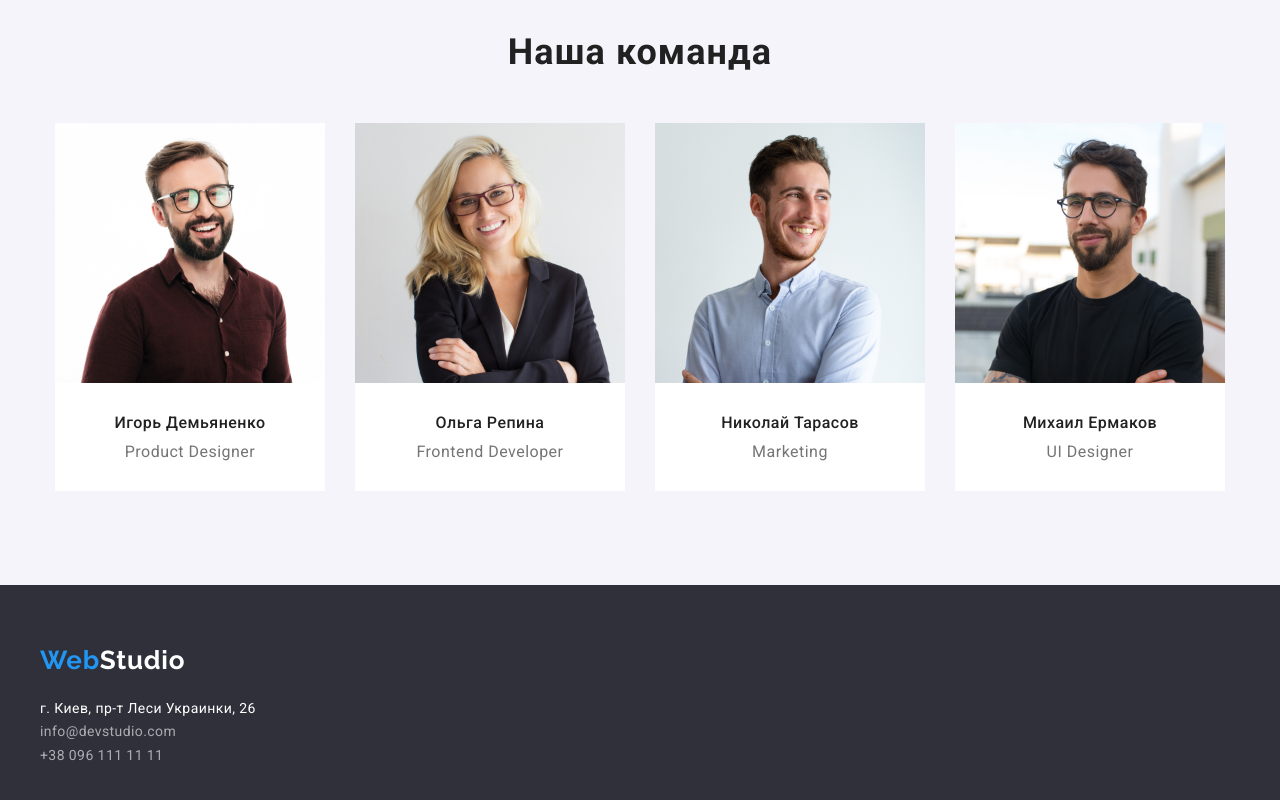
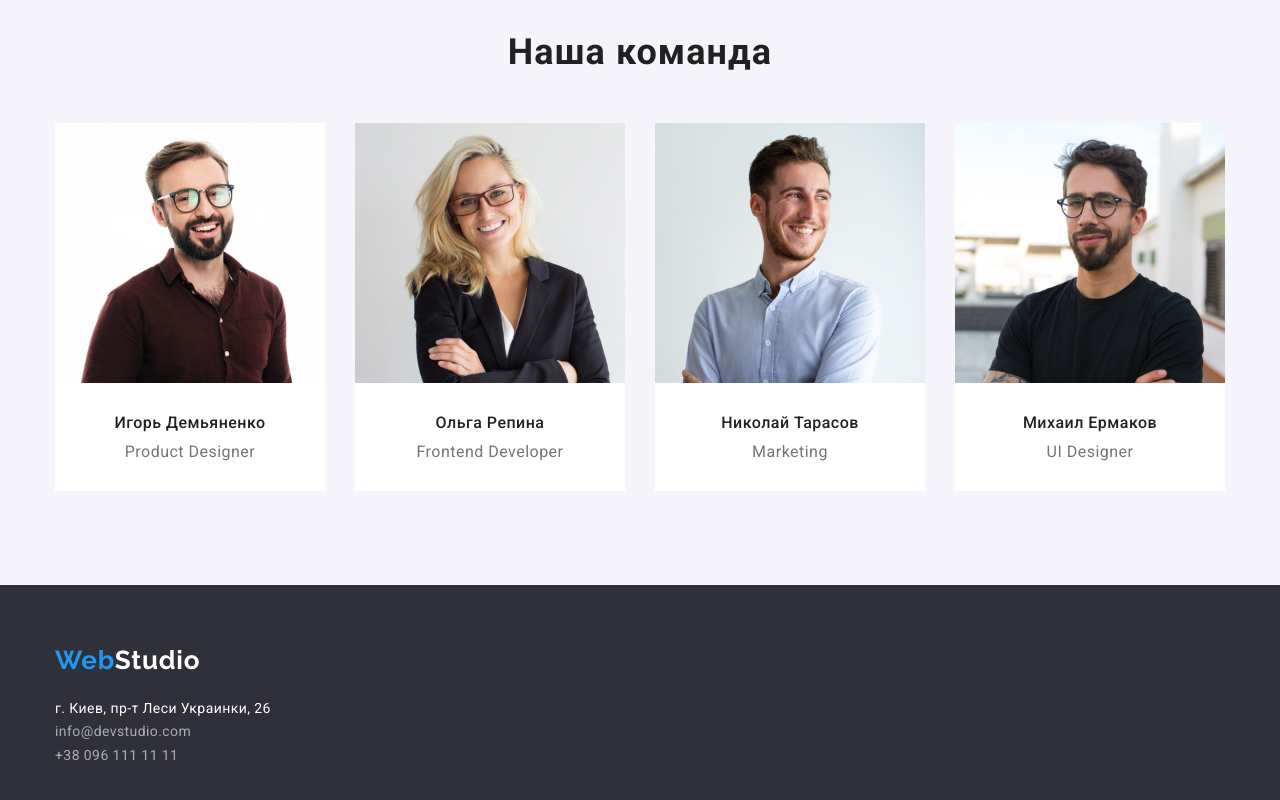
Before and after one commit to OShcherbatiuk/goit-markup-hw-03, a plain HTML site: page index.html in a window 1280 px wide. Shown: the part 1544-2344 px from the top of the page. Drawn offline with nearby package versions, Linux system fonts and the light colour scheme.

Commit message:
Update styles.css

```diff
--- a/css/styles.css
+++ b/css/styles.css
@@ -329,7 +329,7 @@ img {
 }
 
 .footer .container {
-  padding: 60px 0;
+  padding: 60px 15px;
 }
 
 .address-list-link {
```
